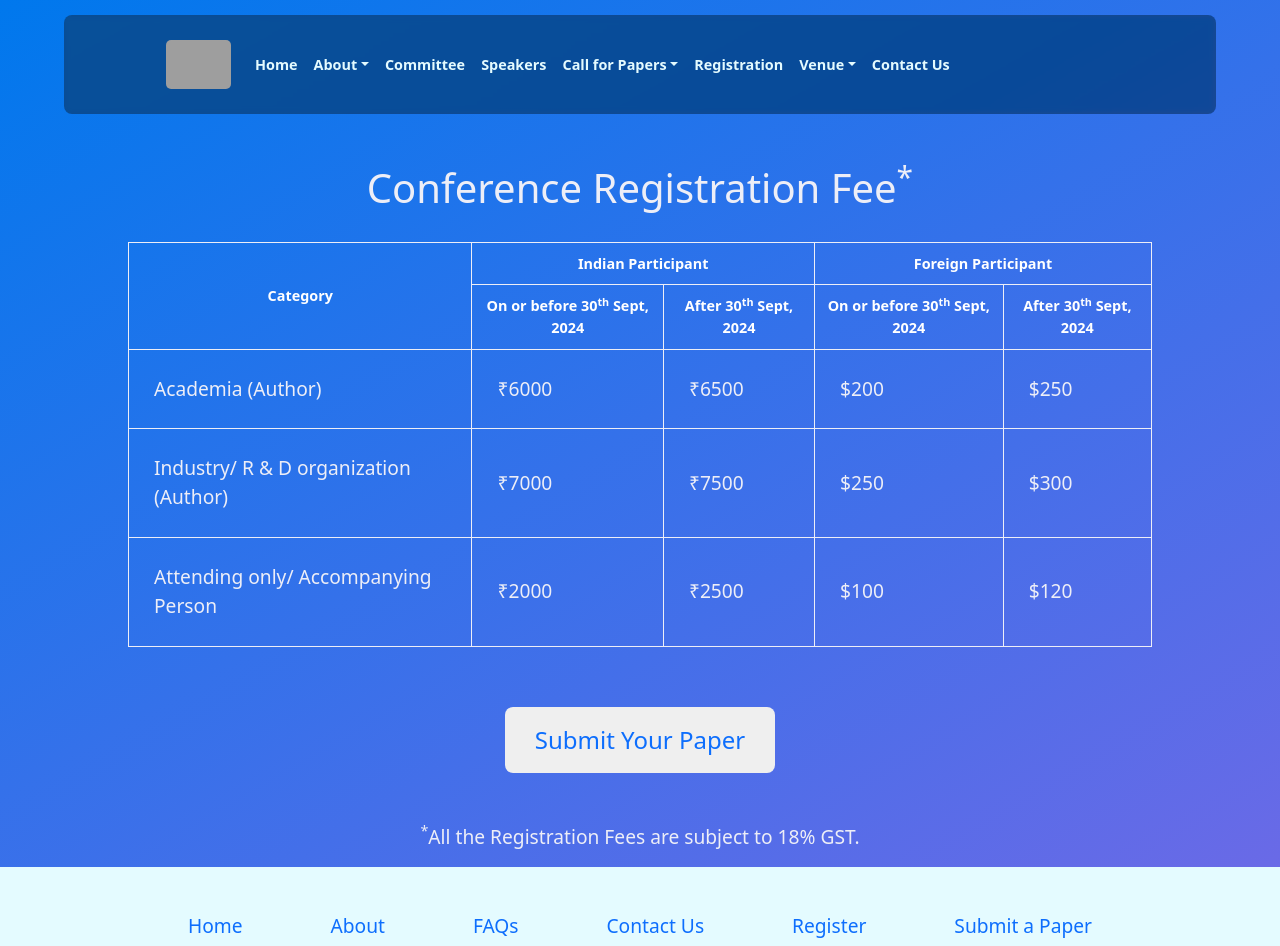
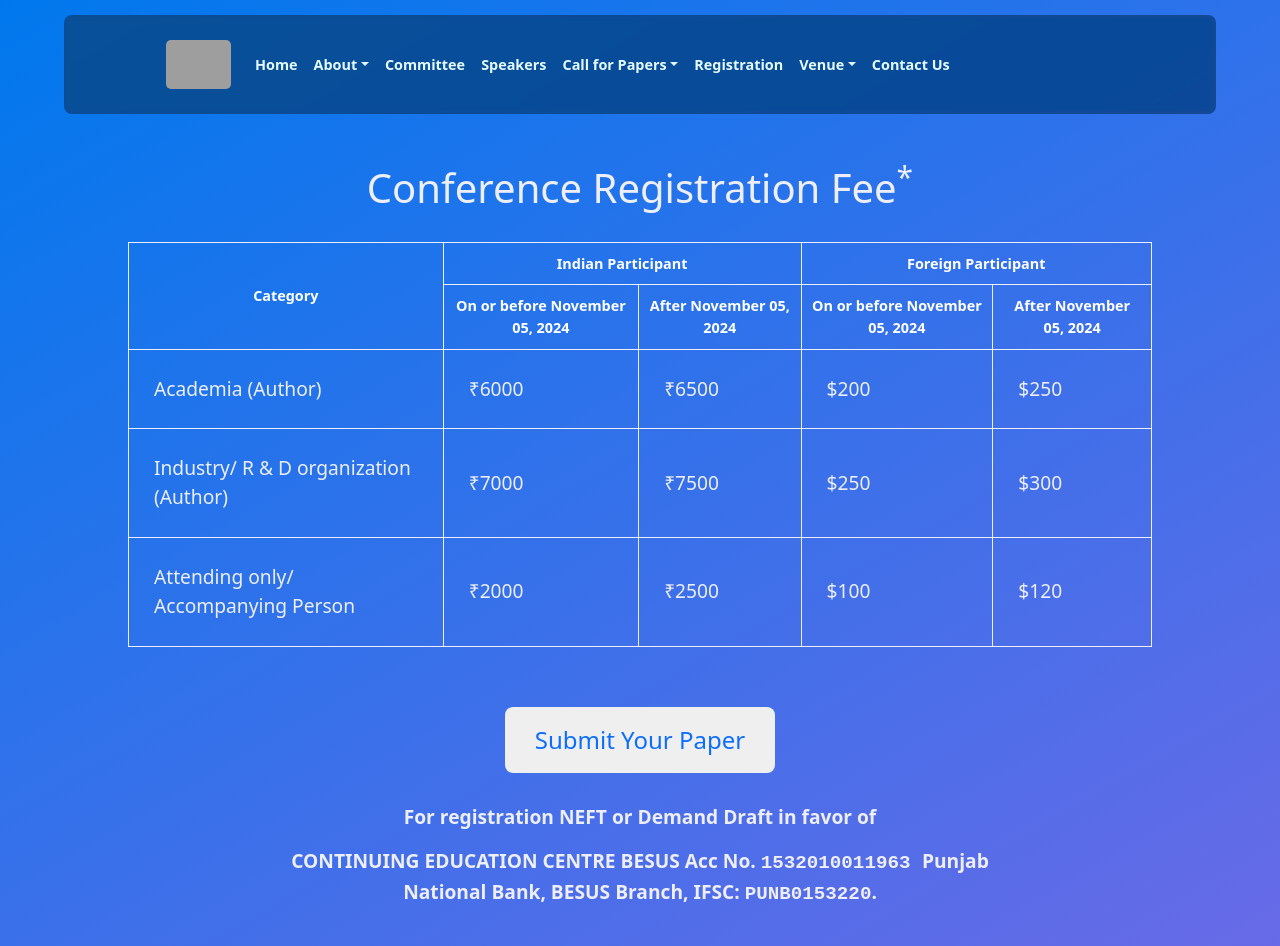
Before and after one commit to techlism/ICISS-2024-Website, a React (Create React App) app: page /register in a window 1280 px wide. Shown: the top 946 px of the page. Built offline with nearby package versions, Linux system fonts and the light colour scheme; grey boxes are pictures that could not be loaded; a web font is replaced by a local one.

Commit message:
added some sponsors & topics & registration bank acc

```diff
--- a/src/components/pages/HomePage.jsx
+++ b/src/components/pages/HomePage.jsx
@@ -22,7 +22,7 @@ const HomePage = ()=>{
     return(
         <div className={styling['main-home']}>
             <div className={styling['title-img']}>
-            <img src={imgsrc} className={styling['victoria']} alt='Victoria Memorial'></img>
+            <img src={imgsrc} className={styling.victoria} alt='Victoria Memorial' />
                 <h1>
                     INTERNATIONAL CONFERENCE
                     ON <br/> INTELLIGENT SYSTEMS AND SECURITY <br/> (ICISS 2024)
@@ -37,7 +37,7 @@ const HomePage = ()=>{
                 <AddressMap/>
             </div>
             <h2 className={styling.subheading}>In Association with</h2>
-            <div className={styling['sponsordiv']}>
+            <div className={styling.sponsordiv}>
                 <div className={styling['sponsor-subdiv']}>
                     <img src={sponsorimg} alt="cdac" />
                     <h3 className={styling['sponsor-caption']}>CDAC, Kolkata</h3>
@@ -51,6 +51,23 @@ const HomePage = ()=>{
                     <h3 className={styling['sponsor-caption']}>WEBEL, Govt. of West Bengal</h3>
                 </div>
             </div>
+            <h2 className={styling.subheading}>
+                Sponsored by
+            </h2>
+            <div
+                style={{
+                    display:'flex',
+                    justifyContent:'center',
+                    marginBottom:'20px'
+                }}
+            >
+                <div className={styling['sponsor-subdiv']}>
+                    <img src={'/serb.png'} alt="webel logo" />
+                    <h3 className={styling['sponsor-caption']}>
+                        DST - SERB, Govt. of India
+                    </h3>
+                </div>
+            </div>
 
             {/* <Sponsors src1={sponsorimg} src2={sponsorimg} src3={sponsorimg}/>
             <h2 className={styling.subheading}>Our Sponsors</h2>
@@ -61,6 +78,15 @@ const HomePage = ()=>{
                 <About/>
             </div>
             <h2 className={styling.subheading}>Timeline of Events</h2>
+                <p
+                style={{
+                    color:'#fa0a01',
+                    textAlign:'center',
+                    fontSize:'1.2rem',
+                    fontWeight:'600',
+                    marginBottom:'10px'
+                }}
+                >(Hard Deadline)</p>
             <Timeline/>
             <div className={styling['register-ref-div']}>
                 <div className={styling['button-wrapper']}>
--- a/src/components/pages/RegistrationPage.jsx
+++ b/src/components/pages/RegistrationPage.jsx
@@ -28,7 +28,7 @@ const RegistrationPage = ()=>{
             Kindly note that the permissible page length for manuscript submissions is limited to 12 pages. In the event of exceeding this limit, an additional charge of INR 500 per page or $10 per page will apply. The maximum page count with the surcharge is set at 15 pages.
         </p>       */}
         <div
-            style={{display:'flex',justifyContent:'center'}}
+            style={{display:'flex',flexDirection:'column',alignItems:'center'}}
         >
             {/* Code written by Kundan */}
             <button
@@ -52,7 +52,31 @@ const RegistrationPage = ()=>{
                     Submit Your Paper
                 </a>
             </button>
-
+        <div
+            style={{
+                color:'#EDEEF7',
+                fontWeight:'600',
+                fontSize:'1.2rem',
+                textAlign:'center',
+                maxWidth:'60vw',
+                marginLeft:'20vw',
+                marginRight:'20vw'
+            }}
+        >
+            <p>
+                For registration NEFT or Demand Draft in favor of
+            </p>
+            <p>
+                CONTINUING EDUCATION CENTRE BESUS
+                Acc No. <span style={{
+                    fontFamily:'monospace',
+                }}>1532010011963 </span>
+                Punjab National Bank, BESUS Branch,
+                IFSC: <span style={{
+                    fontFamily:'monospace',
+                }}>PUNB0153220</span>.
+            </p>
+        </div>
         </div>
             <p
             style={{
--- a/src/components/ui/ConferenceTopics.jsx
+++ b/src/components/ui/ConferenceTopics.jsx
@@ -33,6 +33,16 @@ const ConferenceTopics = () => {
                 <tr>
                   <td>Internet of Things (IoT) and intelligent systems integration</td>
                 </tr>
+                <tr>
+                  <td>
+                    Intelligent system for space application
+                  </td>
+                </tr>
+                <tr>
+                  <td>
+                    Intelligent system for remote sensing and GIS
+                  </td>
+                </tr>
               </tbody>
             </table>
           </div>
@@ -49,6 +59,11 @@ const ConferenceTopics = () => {
                 </tr>
                 <tr>
                   <td>
+                    Computational number theory
+                  </td>
+                </tr>
+                <tr>
+                  <td>
                     Security in Blockchain
                   </td>
                 </tr>
@@ -57,6 +72,11 @@ const ConferenceTopics = () => {
                 </tr>
                 <tr>
                   <td>Cryptography and secure communications</td>
+                </tr>
+                <tr>
+                  <td>
+                    Quantum cryptography
+                  </td>
                 </tr>
                 <tr>
                   <td>Physical layer security</td>
--- a/src/components/ui/Pricing.jsx
+++ b/src/components/ui/Pricing.jsx
@@ -11,10 +11,10 @@ const Pricing = () => {
                         <th colSpan="2">Foreign Participant</th>
                     </tr>
                     <tr>
-                        <th>On or before 30<sup>th</sup> Sept, 2024</th>
-                        <th>After 30<sup>th</sup> Sept, 2024</th>
-                        <th>On or before 30<sup>th</sup> Sept, 2024</th>
-                        <th>After 30<sup>th</sup> Sept, 2024</th>
+                        <th>On or before November 05, 2024</th>
+                        <th>After November 05, 2024</th>
+                        <th>On or before November 05, 2024</th>
+                        <th>After November 05, 2024</th>
                     </tr>
                     <tr>
                         <td>Academia (Author)</td>
--- a/src/components/ui/Timeline.jsx
+++ b/src/components/ui/Timeline.jsx
@@ -13,19 +13,19 @@ const Timeline = ()=>{
             <tbody>
                 <tr>
                 <td>Paper Submissions Deadline</td>
-                <td><s>15<sup>th</sup> July 2024</s>  20<sup>th</sup> August 2024</td>
+                <td>September 15, 2024</td>
                 </tr>
                 <tr>
                 <td>Notification of Final Acceptance</td>
-                <td>15<sup>th</sup> September 2024</td>
+                <td>October 15, 2024</td>
                 </tr>
                 <tr>
                 <td>Camera Ready Paper Submission</td>
-                <td>30<sup>th</sup> September 2024</td>
+                <td>October 25, 2024</td>
                 </tr>
                 <tr>
                 <td>Conference Date</td>
-                <td>20<sup>th</sup> to 22<sup>nd</sup> December 2024</td>
+                <td>December 20-22, 2024</td>
                 </tr>
             </tbody>
         </table>
```
Also changed, not shown: public/serb.png (added), src/components/ui/Associators.jsx (renamed from src/components/ui/Sponsors.jsx).
